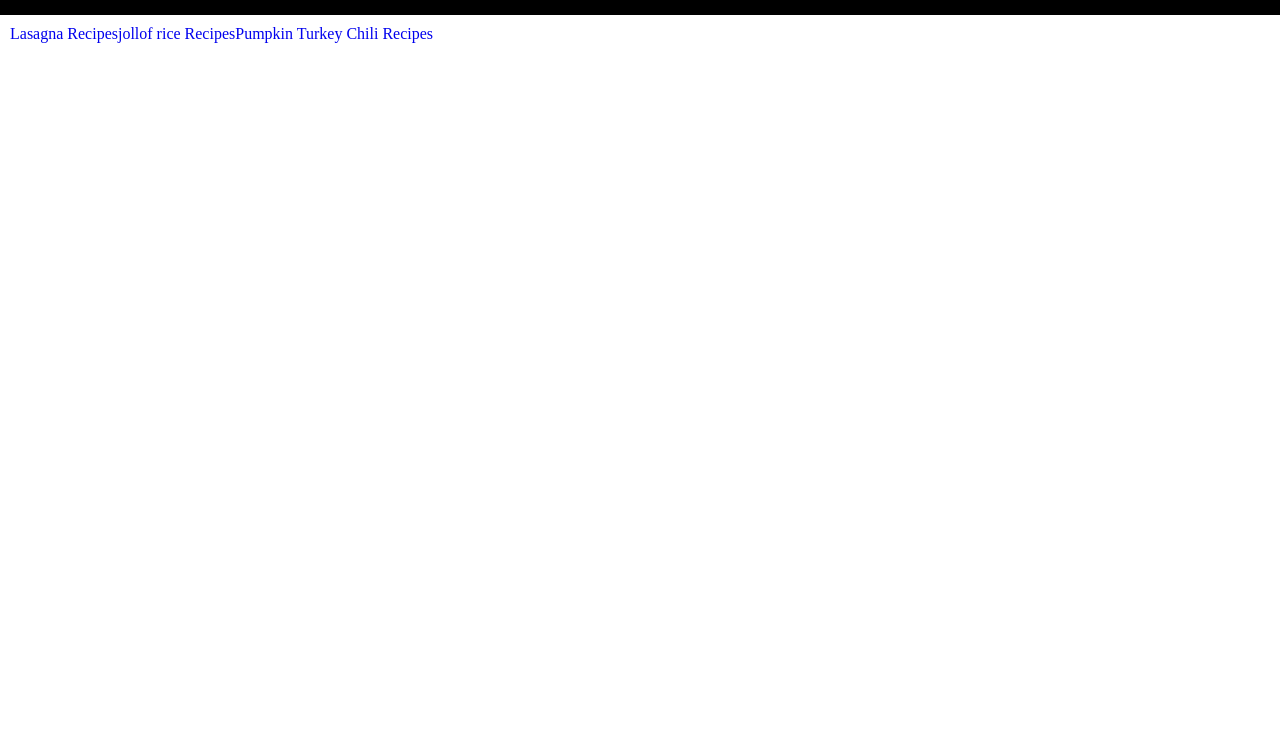
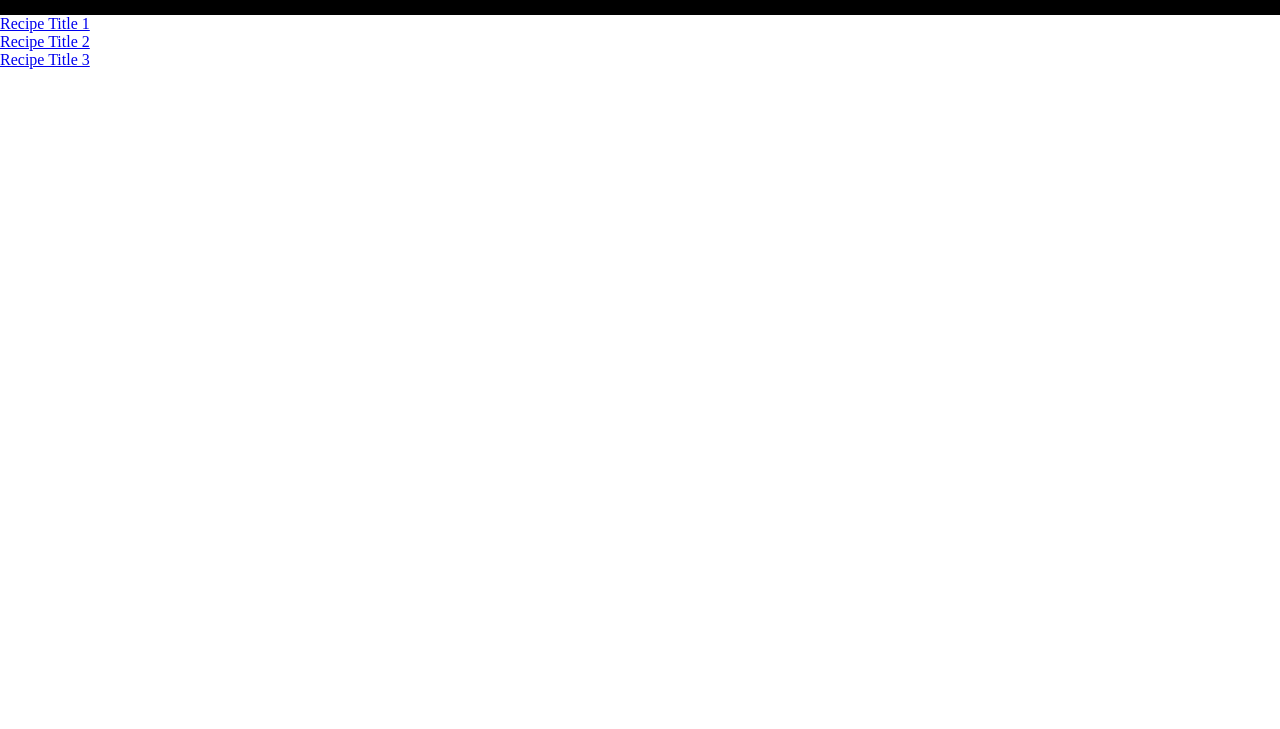
Before and after one commit to Kama-ds10/odin-recipes, a plain HTML site: page index.html in a window 1280 px wide. Shown: the part 71-800 px from the top of the page. Drawn offline with Linux system fonts and the light colour scheme.

Commit message:
Modified the Links on the Index Page

```diff
--- a/index.html
+++ b/index.html
@@ -10,16 +10,10 @@
   </head>
   <body>
     <h1 class="title">Odin Recipes</h1>
-    <ul class="links">
-      <li>
-        <a href="lasagna.html">Lasagna Recipes</a>
-      </li>
-      <li>
-        <a href="jollofrice.html">jollof rice Recipes</a>
-      </li>
-      <li>
-        <a href="PumpkinTurkeyChili.html">Pumpkin Turkey Chili Recipes</a>
-      </li>
+    <ul>
+      <li><a href="./jellofrice.html">Recipe Title 1</a></li>
+      <li><a href="./lasagna.html">Recipe Title 2</a></li>
+      <li><a href="./PumpkinTurkeyChili.html">Recipe Title 3</a></li>
     </ul>
   </body>
 </html>
```
